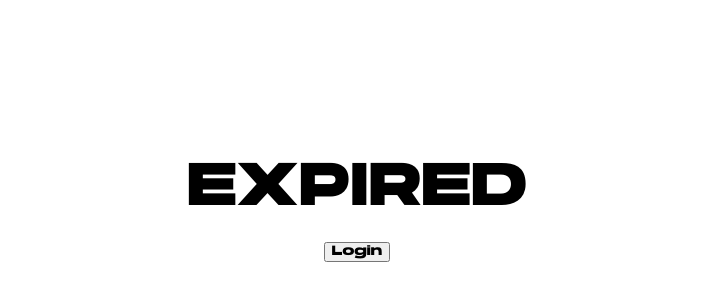
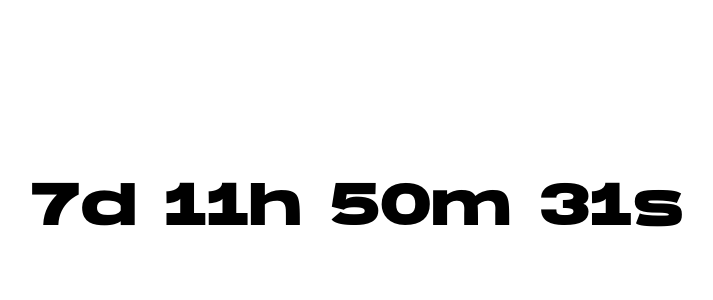
Before and after one commit to Wexington/Wexington.github.io, a plain HTML site: page ts.html in a window 1280 px wide. Shown: the part 174-474 px from the top of the page, without its empty margins (283-996 px from the left). Drawn offline with Linux system fonts and the light colour scheme.

Commit message:
Update ts.html

```diff
--- a/ts.html
+++ b/ts.html
@@ -91,7 +91,7 @@
 </ul>
 
 <script>
-  var countDownDate = new Date("September 1, 2023 00:00:00").getTime();
+  var countDownDate = new Date("October 1, 2023 00:00:00").getTime();
 
   var x = setInterval(function() {
     var now = new Date().getTime();
```
